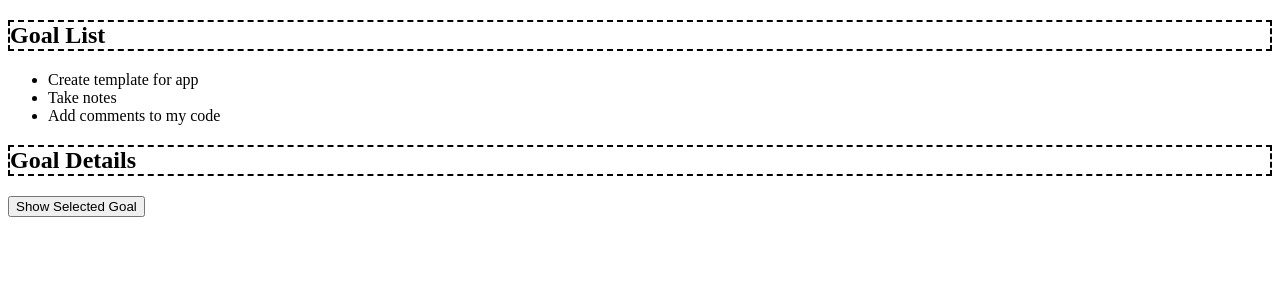
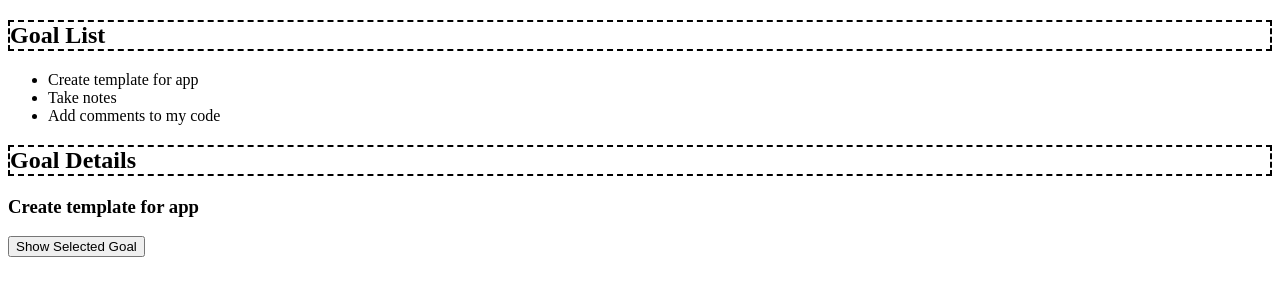
Before and after one commit to marco19972015/accountabilityApp, an Angular app: page / in a window 1280 px wide. Shown: the top 300 px of the page. Built offline with nearby package versions, Linux system fonts and the light colour scheme.

Commit message:
Used ngOnInit method to work with our input bindings and data-bound properties. Added ngOnDestroy to the app.component.ts

```diff
--- a/src/app/app.component.ts
+++ b/src/app/app.component.ts
@@ -1,10 +1,16 @@
-import { Component } from '@angular/core';
+import { Component, OnDestroy } from '@angular/core';
 
 @Component({
   selector: 'app-root',
   templateUrl: './app.component.html',
   styleUrls: ['./app.component.css']
 })
-export class AppComponent {
+export class AppComponent implements OnDestroy{
   title = 'accountability-app';
+
+  // We usually perform a cleanup of component resources inside the ngOnDestroy method, such as
+  // Resetting timers and intervals
+  // Unsubscribing from observable streams,
+  ngOnDestroy(): void {
+  }
 }
--- a/src/app/goals/goal-detail/goal-detail.component.ts
+++ b/src/app/goals/goal-detail/goal-detail.component.ts
@@ -1,5 +1,5 @@
 // adding the Input, Output, EventEmitter artifacts
-import { Component, Input, Output, EventEmitter, ViewEncapsulation } from '@angular/core';
+import { Component, Input, OnInit ,Output, EventEmitter, ViewEncapsulation } from '@angular/core';
 
 @Component({
   selector: 'app-goal-detail',
@@ -7,7 +7,7 @@ import { Component, Input, Output, EventEmitter, ViewEncapsulation } from '@angu
   styleUrls: ['./goal-detail.component.css'],
   encapsulation: ViewEncapsulation.None  // setting this to none allows our css to leak out into other components
 })
-export class GoalDetailComponent {
+export class GoalDetailComponent implements OnInit{
   // Defining a goalName property that uses the Input decorator and initailized to an empty string
   @Input() goalName = '';
 
@@ -21,4 +21,18 @@ export class GoalDetailComponent {
     // We have to now pass in the string value so we add an instance of goalName
     this.currentGoal.emit(this.goalName);
   }
+
+  // with ngOnInit we can see what is in the selectedGoal variable
+  ngOnInit(): void {
+    console.log(`goalName is ${this.goalName} in the ngOnInit`);
+  }
+
+  // This will show the current name in our goalName variable using a constructor
+  constructor() {  // We should keep constructors empty and devoid of logic other than seeting initial variables
+    console.log(`goalName is ${this.goalName} in the constructor`);
+  }
+
+
+
+
 }
--- a/src/app/goals/goal-list/goal-list.component.ts
+++ b/src/app/goals/goal-list/goal-list.component.ts
@@ -10,7 +10,7 @@ export class GoalListComponent {
   // selectedGoal:string = ''
 
   // Create a selectedGoal property set to an empty string
-  selectedGoal = '';
+  selectedGoal = 'Create template for app';
 
   // Create method to create a window alert that shows us our selected goal
   onShow(goalName:string) {  // since we are receiving data we need to add a parameter of type string (due to our generic)
```
